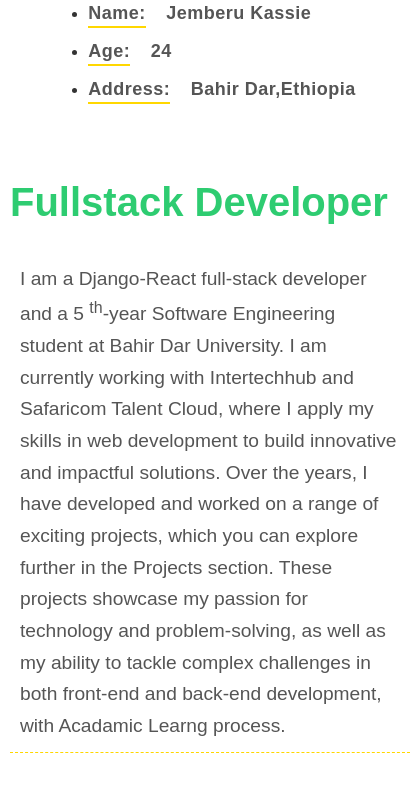
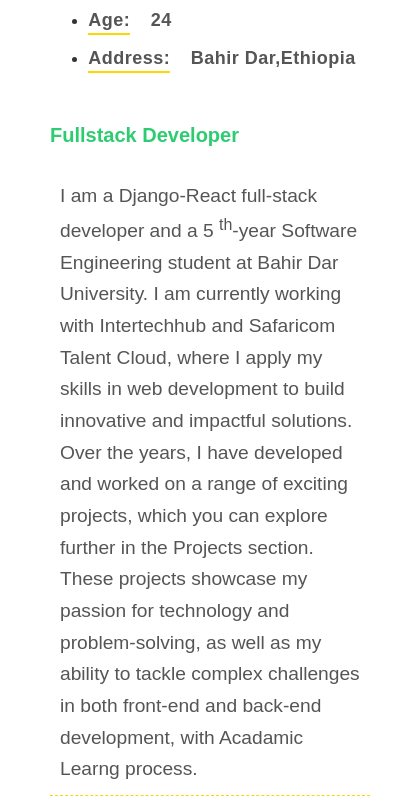
Before and after one commit to jenberu/InterTecHub-My-Portfolio, a plain HTML site: page index.html in a window 390 px wide. Shown: the part 671-1482 px from the top of the page, 420 px wide, since content can reach past the window. Drawn offline with Linux system fonts and the light colour scheme.

Commit message:
refactor CSS for improved layout and responsiveness; add border to skills section

```diff
--- a/index.css
+++ b/index.css
@@ -18,6 +18,7 @@ body {
     width: 90%;
     max-width: 1200px;
     margin: 0 auto;
+
   }
 
   /* Header Section */
@@ -172,6 +173,7 @@ body {
   }
 
   .about__content__skills__content {
+    border:1px solid red;
 
     width: 350px;
     height: 350px;
--- a/responsive.css
+++ b/responsive.css
@@ -53,8 +53,14 @@
   /* Mobile Devices  */
   @media (max-width: 480px) {
     .about{
-      width:400px;
-
+      width: auto;
+    }
+    h3{
+      font-size:20px !important;
+    }
+    .about__content__personal,
+    .about__content__skills {
+      width: 320px;
     }
     #skills {
       padding: 30px 3%;
@@ -71,7 +77,9 @@
     .Skills_container h3 {
       font-size: 1.2em;
     }
-
+    .Skills_container > div {
+      width: 80%;
+    }
     .Skills_container ul li {
       font-size: 0.9em;
     }
```
